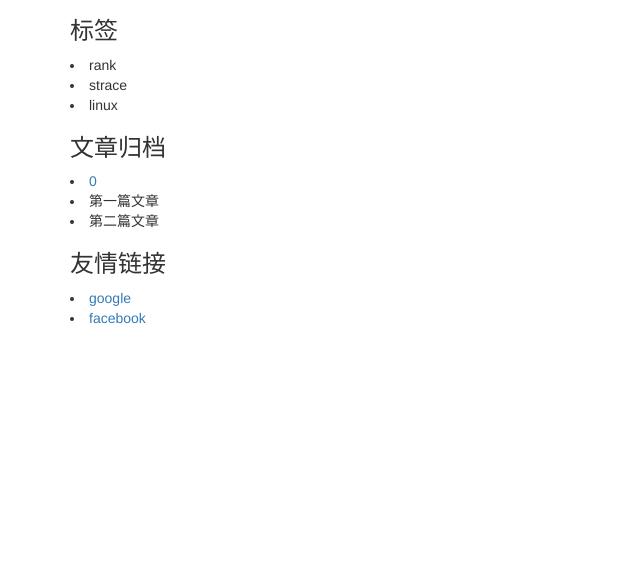
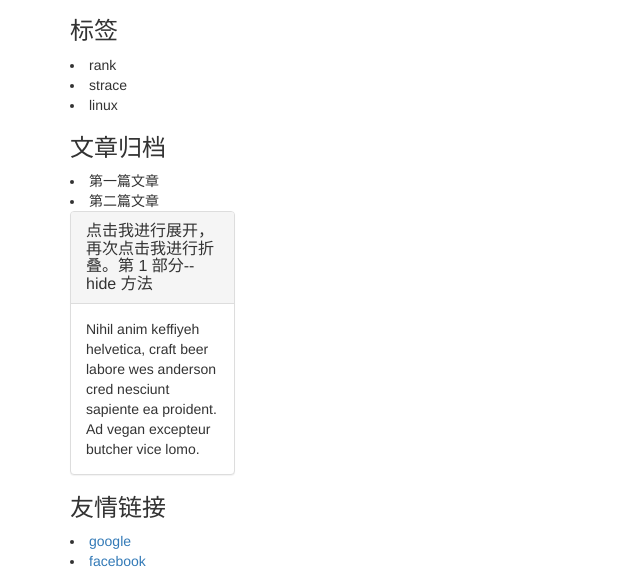
Before and after one commit to vicigel/myflask, a Flask app: page /about-me in a window 1280 px wide. Shown: the part 290-861 px from the top of the page, without its empty margins (0-640 px from the left). Before the commit the page ends 614 px from the top, so only its background shows below. Run offline with Flask 2, Linux system fonts and the light colour scheme; data that the repository does not hold is empty; some libraries are stand-ins or nearby versions.

Commit message:
do category

```diff
--- a/app/templates/base.html
+++ b/app/templates/base.html
@@ -58,14 +58,30 @@
                 <li>strace</li>
                 <li>linux</li>
                 <h3>文章归档</h3>
-                <li><a href={{ url_for('.post', id=0) }} >0</a></li>
-                <!--
-                -->
                 <div id="b">
 
                 </div>
                 <li>第一篇文章</li>
                 <li>第二篇文章</li>
+                <div class="panel-group" id="accordion">
+                    <div class="panel panel-default">
+                        <div class="panel-heading">
+                            <h4 class="panel-title">
+                                <a data-toggle="collapse" data-parent="#accordion"
+                                    href="#collapseOne">
+                                        点击我进行展开，再次点击我进行折叠。第 1 部分--hide 方法
+                                </a>
+                            </h4>
+                        </div>
+                    <div id="collapseOne" class="panel-collapse collapse in">
+                        <div class="panel-body">
+                Nihil anim keffiyeh helvetica, craft beer labore wes anderson cred
+                nesciunt sapiente ea proident. Ad vegan excepteur butcher vice
+                lomo.
+                        </div>
+                    </div>
+                </div>
+    </div>
                 <h3>友情链接</h3>
                 <li><a href="www.google.com">google</a> </li>
                 <li><a href="www.facebook.com">facebook</a> </li>
@@ -92,14 +108,14 @@
     -->
     <script type="text/javascript">
         $.get(
-            "get_base",
+            "/get_base",
             function(data){
                 var jsonobj = eval('(' + data + ')');
-                var str = ""
+                var str = '';
                 for (var i in jsonobj){
                     str += "<h4>" + i + "</h4>";
                     for (var j in jsonobj[i]){
-                        str += '<li><a href="/post/' + (j+1) + '">' + (j+1) + '</a></li>';
+                        str += '<li><a href="/post/' + jsonobj[i][j] + '">' + jsonobj[i][j] + '</a></li>';
                     }
                 }
                 var tbody=window.document.getElementById("b");
```
